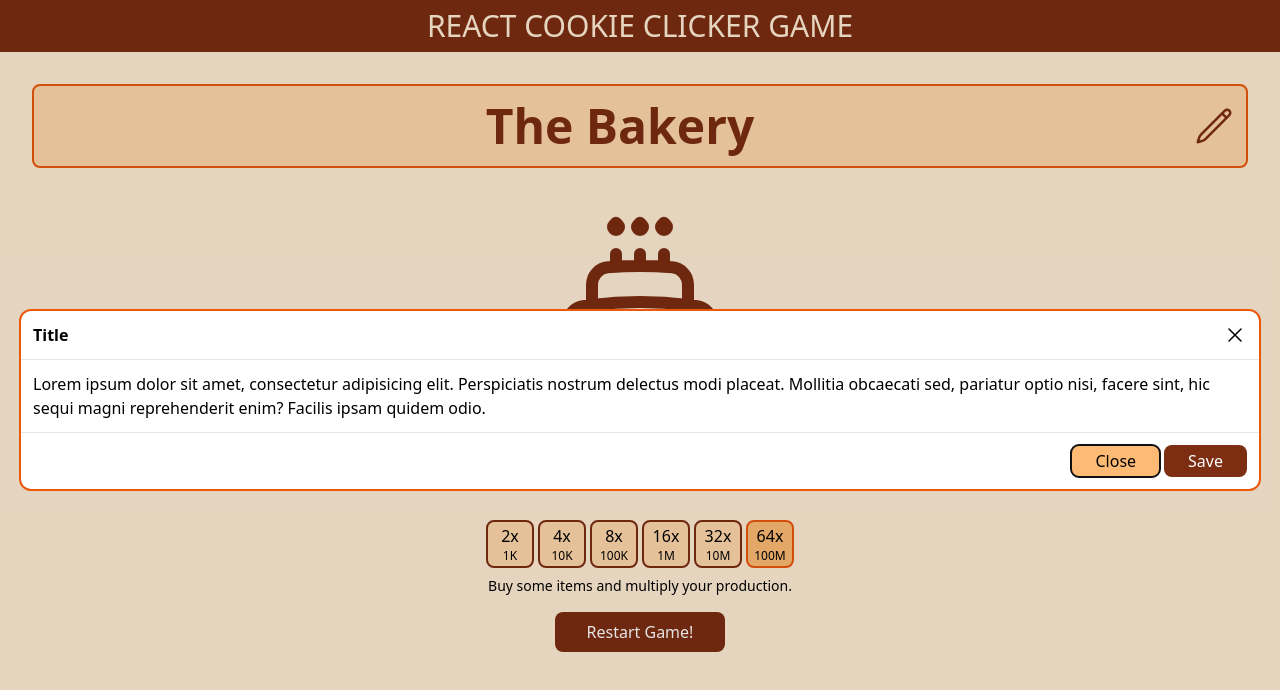
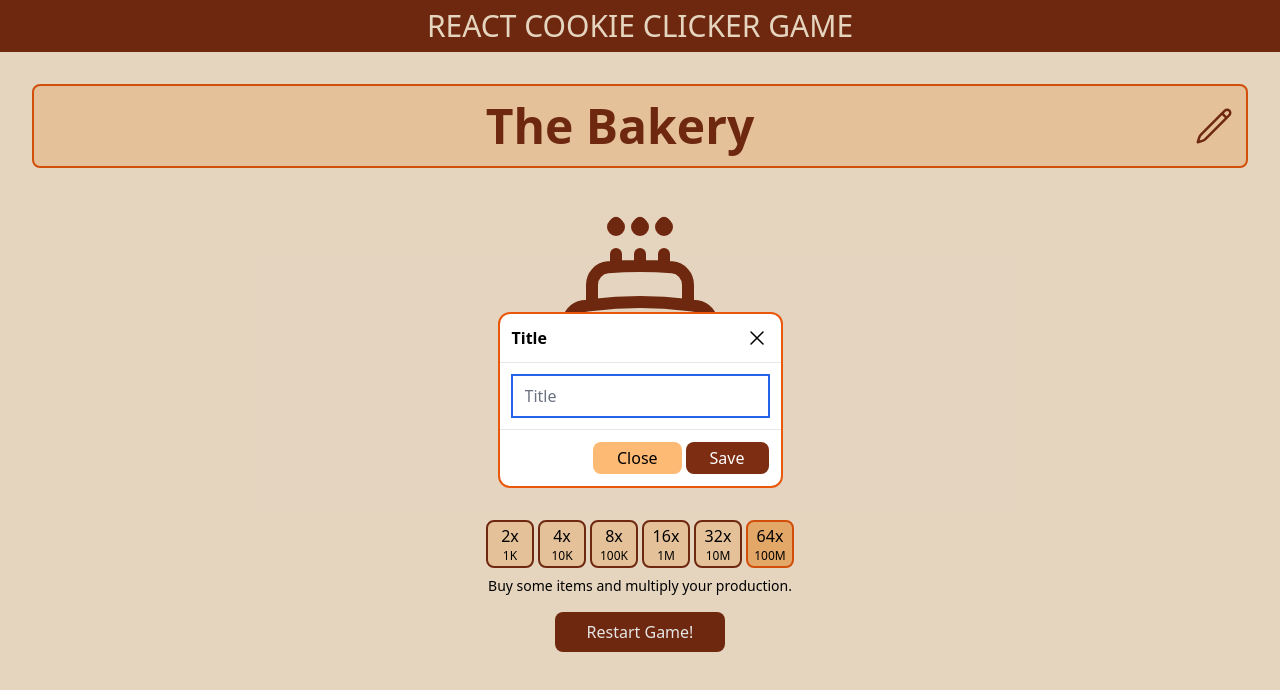
Before and after one commit to UCSBProject-2024/UCSBTycoon, a React (Vite) app: page / in a window 1280 px wide. Both pictures are taken after a click on the icon 1214 px from the left and 126 px from the top of the page. Shown: the top 690 px of the page. Built offline with nearby package versions, Linux system fonts and the light colour scheme.

Commit message:
Add Formik

```diff
--- a/package.json
+++ b/package.json
@@ -10,8 +10,11 @@
     "preview": "vite preview"
   },
   "dependencies": {
+    "classnames": "^2.3.2",
+    "formik": "^2.4.5",
     "react": "^18.2.0",
-    "react-dom": "^18.2.0"
+    "react-dom": "^18.2.0",
+    "yup": "^1.2.0"
   },
   "devDependencies": {
     "@tailwindcss/forms": "^0.5.6",
--- a/src/components/GameTitle.tsx
+++ b/src/components/GameTitle.tsx
@@ -1,10 +1,19 @@
 import { useState } from 'react';
+import { useFormik } from 'formik';
+import classNames from 'classnames';
+import * as yup from 'yup';
 import { PencilIcon } from './PencilIcon';
 import { CloseIcon } from './CloseIcon';
 import { ModalDialog } from './ModalDialog';
 
 export function GameTitle() {
   const [show, setShow] = useState(false);
+
+  const formik = useFormik({
+    initialValues: { title: '' },
+    validationSchema: yup.object({ title: yup.string().max(24).required() }),
+    onSubmit: (values) => console.log(values)
+  });
 
   return (
     <div className="relative m-8 rounded-lg border-2 border-orange-600 bg-orange-200 text-orange-900">
@@ -18,16 +27,25 @@ export function GameTitle() {
           </div>
         </div>
         <div className="p-3">
-          Lorem ipsum dolor sit amet, consectetur adipisicing elit. Perspiciatis nostrum delectus modi placeat. Mollitia
-          obcaecati sed, pariatur optio nisi, facere sint, hic sequi magni reprehenderit enim? Facilis ipsam quidem
-          odio.
+          <form id="form" onSubmit={formik.handleSubmit}>
+            <input
+              id="title"
+              name="title"
+              type="text"
+              placeholder="Title"
+              onChange={formik.handleChange}
+              onBlur={formik.handleBlur}
+              value={formik.values.title}
+              className={classNames({ 'bg-red-200': formik.touched.title && formik.errors.title })}
+            />
+          </form>
         </div>
         <div className="border-t p-3">
           <div className="flex justify-end gap-1">
             <button className="rounded-lg bg-orange-300 px-6 py-1" onClick={() => setShow(false)}>
               Close
             </button>
-            <button className="rounded-lg bg-orange-900 px-6 py-1 text-white" onClick={() => setShow(false)}>
+            <button type="submit" form="form" className="rounded-lg bg-orange-900 px-6 py-1 text-white">
               Save
             </button>
           </div>
```
Also changed, not shown: 6 other files (tests, documents, lock files or other folders).
